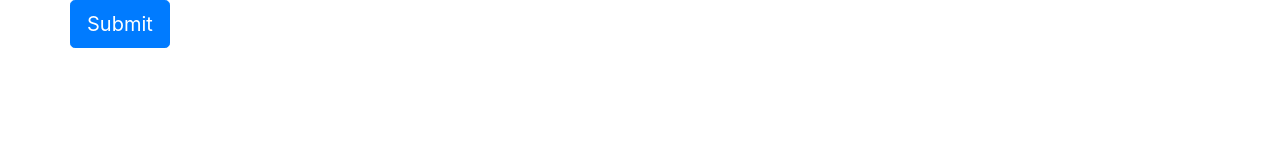
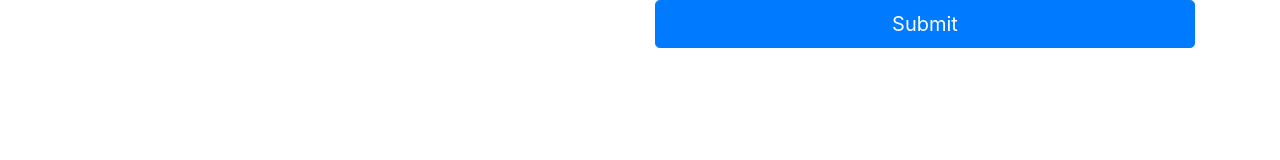
Before and after one commit to roccopaccione/personal-repo, a plain HTML site: page Bootstrap_functionality-practice_for_paired-project.html in a window 1280 px wide. Drawn offline with nearby package versions, Linux system fonts and the light colour scheme.

Commit message:
bootstrap search button put in correct area in grid

```diff
--- a/Bootstrap_functionality-practice_for_paired-project.html
+++ b/Bootstrap_functionality-practice_for_paired-project.html
@@ -8,8 +8,8 @@
 
 </head>
 <body class="container">
-<main class="row">
-    <div class="col-">
+<main class="row justify-content-end">
+    <div class="col-6">
         <button type="button" class="btn btn-primary btn-lg btn-block">Submit</button>
     </div>
 </main>
```
